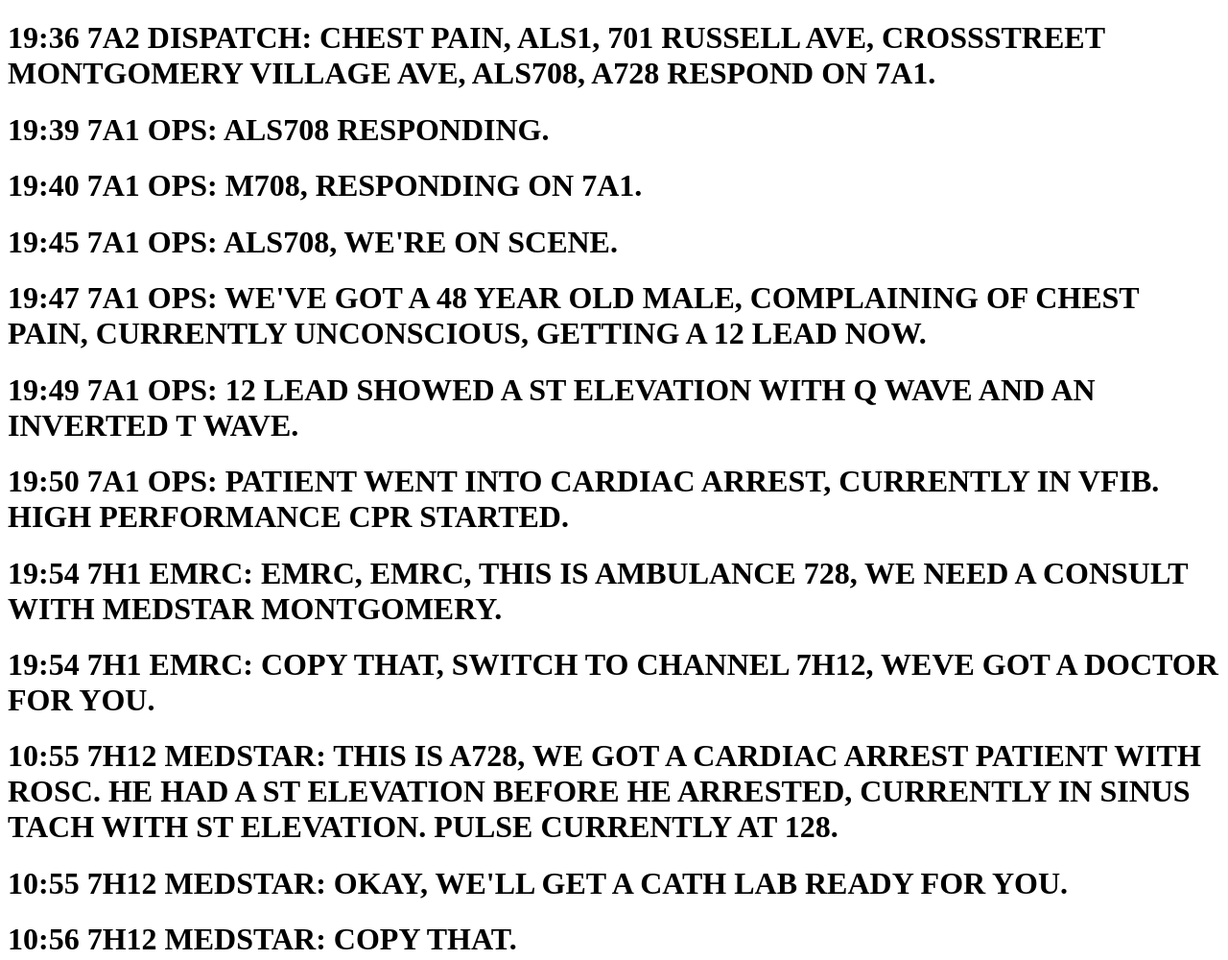
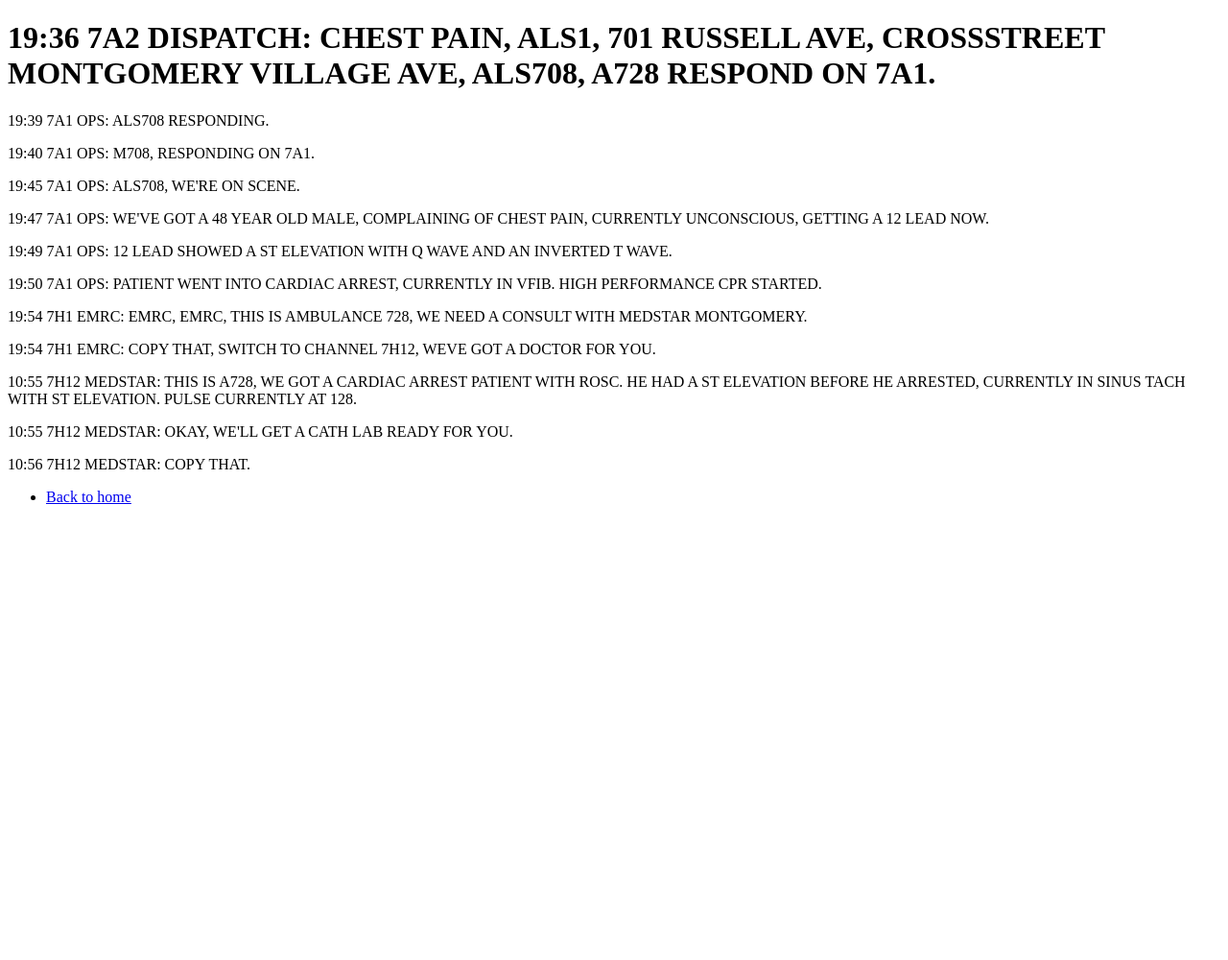
Before and after one commit to Rescue742Fan/7A1, a plain HTML site: page 1.html in a window 1280 px wide. Shown: the top 1000 px of the page at 96% size. After the commit the page ends 800 px from the top, so only its background shows below. Drawn offline with Linux system fonts and the light colour scheme.

Commit message:
Update 1.html

```diff
--- a/1.html
+++ b/1.html
@@ -8,27 +8,27 @@
 
 <h1>19:36 7A2 DISPATCH: CHEST PAIN, ALS1, 701 RUSSELL AVE, CROSSSTREET MONTGOMERY VILLAGE AVE, ALS708, A728 RESPOND ON 7A1. </h1>
 
-<h1>19:39 7A1 OPS: ALS708 RESPONDING. </h1>
+<p>19:39 7A1 OPS: ALS708 RESPONDING. </p>
 
-<h1>19:40 7A1 OPS: M708, RESPONDING ON 7A1. </h1>
+<p>19:40 7A1 OPS: M708, RESPONDING ON 7A1. </p>
 
-<h1>19:45 7A1 OPS: ALS708, WE'RE ON SCENE. </h1>
+<p>19:45 7A1 OPS: ALS708, WE'RE ON SCENE. </p>
 
-<h1>19:47 7A1 OPS: WE'VE GOT A 48 YEAR OLD MALE, COMPLAINING OF CHEST PAIN, CURRENTLY UNCONSCIOUS, GETTING A 12 LEAD NOW. </h1>
+<p>19:47 7A1 OPS: WE'VE GOT A 48 YEAR OLD MALE, COMPLAINING OF CHEST PAIN, CURRENTLY UNCONSCIOUS, GETTING A 12 LEAD NOW. </p>
 
-<h1>19:49 7A1 OPS: 12 LEAD SHOWED A  ST ELEVATION WITH Q WAVE AND AN INVERTED T WAVE. </h1>
+<p>19:49 7A1 OPS: 12 LEAD SHOWED A  ST ELEVATION WITH Q WAVE AND AN INVERTED T WAVE. </p>
 
-<h1>19:50 7A1 OPS: PATIENT WENT INTO CARDIAC ARREST, CURRENTLY IN VFIB. HIGH PERFORMANCE CPR STARTED. </h1>
+<p>19:50 7A1 OPS: PATIENT WENT INTO CARDIAC ARREST, CURRENTLY IN VFIB. HIGH PERFORMANCE CPR STARTED. </p>
 
-<h1>19:54 7H1 EMRC: EMRC, EMRC, THIS IS AMBULANCE 728, WE NEED A CONSULT WITH MEDSTAR MONTGOMERY. </h1>
+<p>19:54 7H1 EMRC: EMRC, EMRC, THIS IS AMBULANCE 728, WE NEED A CONSULT WITH MEDSTAR MONTGOMERY. </p>
 
-<h1>19:54 7H1 EMRC: COPY THAT, SWITCH TO CHANNEL 7H12, WEVE GOT A DOCTOR FOR YOU. </h1>
+<p>19:54 7H1 EMRC: COPY THAT, SWITCH TO CHANNEL 7H12, WEVE GOT A DOCTOR FOR YOU. </p>
 
-<h1>10:55 7H12 MEDSTAR: THIS IS A728, WE GOT A CARDIAC ARREST PATIENT WITH ROSC. HE HAD A ST ELEVATION BEFORE HE ARRESTED, CURRENTLY IN SINUS TACH WITH ST ELEVATION. PULSE CURRENTLY AT 128. </h1>
+<p>10:55 7H12 MEDSTAR: THIS IS A728, WE GOT A CARDIAC ARREST PATIENT WITH ROSC. HE HAD A ST ELEVATION BEFORE HE ARRESTED, CURRENTLY IN SINUS TACH WITH ST ELEVATION. PULSE CURRENTLY AT 128. </p>
 
-<h1>10:55 7H12 MEDSTAR: OKAY, WE'LL GET A CATH LAB READY FOR YOU. </h1>
+<p>10:55 7H12 MEDSTAR: OKAY, WE'LL GET A CATH LAB READY FOR YOU. </p>
 
-<h1>10:56 7H12 MEDSTAR: COPY THAT. </h1>
+<p>10:56 7H12 MEDSTAR: COPY THAT. </p>
 
 <ul>
 <li><a href="index.html">Back to home</a></li>
```
